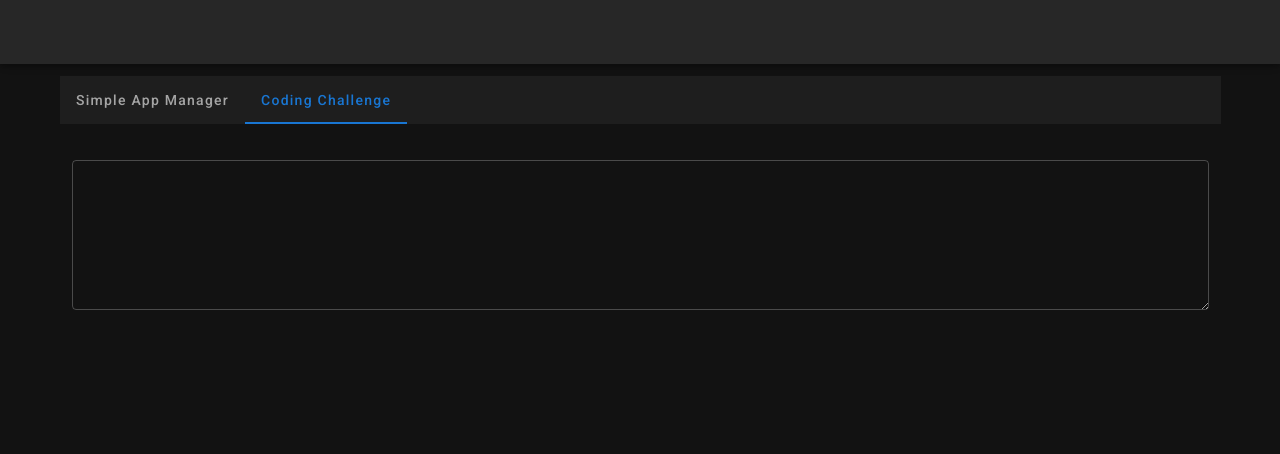
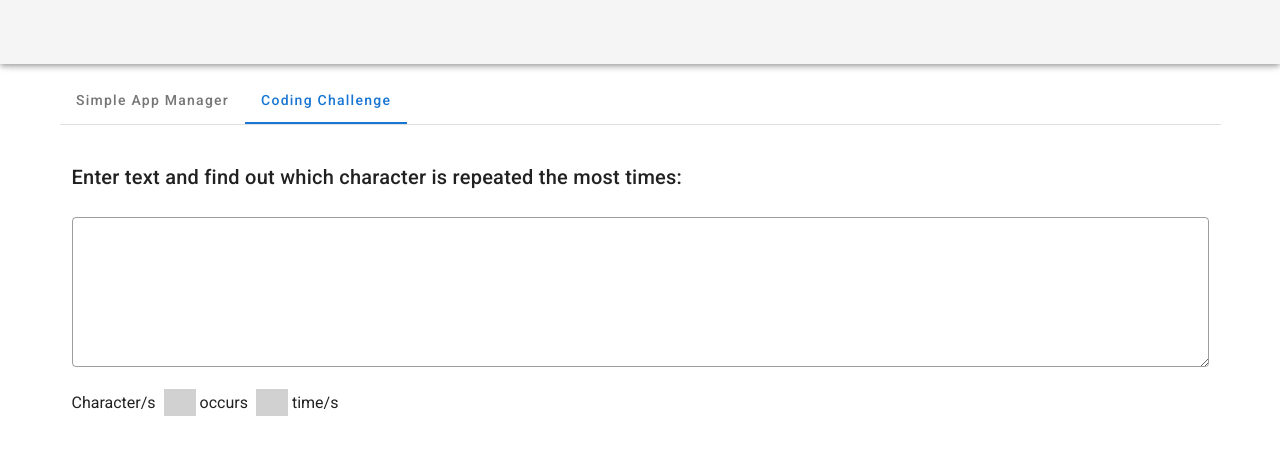
Before and after one commit to jpinjuh/simple-apartment-manager, a Nuxt app: page / in a window 1280 px wide. Both pictures are taken after a click on the tab "Coding Challenge". Shown: the top 454 px of the page. Built offline with nearby package versions, Linux system fonts and the light colour scheme.

Commit message:
coding challenge; fixes; light theme

```diff
--- a/components/CodingChallenge.vue
+++ b/components/CodingChallenge.vue
@@ -1,8 +1,20 @@
 <template>
   <v-container>
     <v-row>
+      <v-col class="title">Enter text and find out which character is repeated the most times:</v-col>
       <v-col cols="12">
-        <v-textarea outlined />
+        <v-textarea
+          v-model="inputValue"
+          outlined
+          hide-details
+        />
+      </v-col>
+      <v-col>
+        Character/s
+        <span class="max-char font-weight-bold">{{ Object.keys(maxChar).join(', ') }}</span>
+        occurs
+        <span class="max-char font-weight-bold text-title">{{ Object.values(maxChar)[0] }}</span>
+        time/s
       </v-col>
     </v-row>
   </v-container>
@@ -13,7 +25,40 @@ export default {
   components: {},
 
   data () {
-    return {}
+    return {
+      inputValue: ''
+    }
+  },
+
+  computed: {
+    maxChar () {
+      let max = 0
+
+      const obj = {}
+      for (const char of this.inputValue.split(' ').join('')) {
+        obj[char] = obj[char] + 1 || 1
+      }
+
+      Object.keys(obj).forEach((char) => {
+        if (obj[char] > max) {
+          max = obj[char]
+        }
+      })
+
+      return Object.entries(obj).filter(([k, v]) => v === max).reduce((acc, val) => {
+        const [key, value] = val
+        acc[key] = value
+        return acc
+      }, {})
+    }
   }
 }
 </script>
+
+<style scoped>
+  .max-char {
+    padding: 4px 16px;
+    margin: 0 4px;
+    background-color: rgb(209, 209, 209);
+  }
+</style>
--- a/components/SettingDialog.vue
+++ b/components/SettingDialog.vue
@@ -25,8 +25,7 @@
               <div
                 v-for="(header, index) in headers"
                 :key="index"
-                class="d-flex justify-center align-center py-3"
-                style="border: 1px solid #4a4747;"
+                class="header-list d-flex justify-center align-center py-3 mb-1"
               >
                 {{ header.text }}
               </div>
@@ -79,4 +78,11 @@ export default {
     opacity: 0.2;
     background: white;
   }
+
+  .header-list {
+    border: 1px solid rgb(236 236 236);
+    border-radius: 4px;
+    background-color: #f3f3f3;
+    cursor: pointer;
+  }
 </style>
--- a/nuxt.config.js
+++ b/nuxt.config.js
@@ -55,9 +55,9 @@ export default {
   vuetify: {
     customVariables: ['~/assets/variables.scss'],
     theme: {
-      dark: true,
+      dark: false,
       themes: {
-        dark: {
+        light: {
           primary: colors.blue.darken2,
           accent: colors.grey.darken3,
           secondary: colors.amber.darken3,
--- a/pages/index.vue
+++ b/pages/index.vue
@@ -1,7 +1,7 @@
 <template>
   <v-row justify="center" align="center">
     <v-col cols="12">
-      <v-tabs v-model="selected">
+      <v-tabs v-model="selected" style="border-bottom: thin solid rgba(0, 0, 0, 0.12);">
         <v-tab
           v-for="(link, index) in navLinks"
           :key="link + '_' + index"
```
